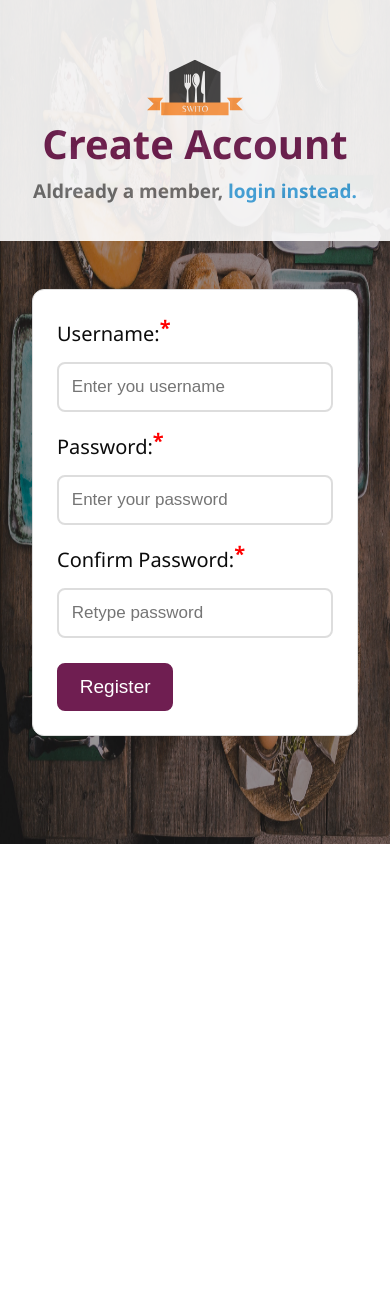
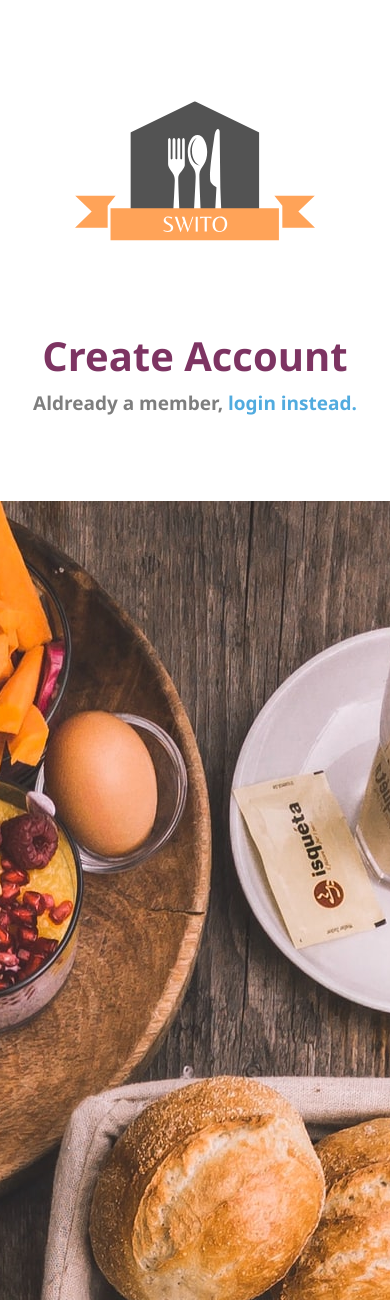
Before and after one commit to ASHIK11ab/swito, a Flask app: page /register in a window 390 px wide; the page is wider, and only the part inside the window is pictured. Shown: the top 1300 px of that part. Before the commit the page ends 844 px from the top of that part, so only its background shows below. Run offline with Flask 2, Linux system fonts and the light colour scheme; parts of the project's set-up code (start-up, migrations or seed data) failed here and were passed over.

Commit message:
major update & commented login-register.css

```diff
--- a/static/css/login-register.css
+++ b/static/css/login-register.css
@@ -1,7 +1,29 @@
+/* This stylesheet contains styles related to
+  the login and register page of the application. */
+/* ------------------------
+      Table of Contents
+   ------------------------
+     1. General styles
+     2. Information section
+     3. Form section
+     4. Animations
+     5. Media Queries
+*/
+
+
+/* ------------------------
+      1. General styles
+   ------------------------ */
 :root {
   --blue-link-color: #3EA2DC;
   --brand-color: #6F1E51;
   --light-bg-color: #fffbfb;
+}
+
+/* Giving `html` and `body` 100% height since the `main-container`
+  is going to have a 100% height of the window. */
+html, body {
+  height: 100%;
 }
 
 body {
@@ -9,30 +31,41 @@ body {
   font-family: 'Segoe UI', Tahoma, Geneva, Verdana, sans-serif;
 }
 
+/* Displaying the `info-section` and `form-section` using row layout. */
 .main-container {
-  width: 100%;
-  margin: 0;
+  width: 90%;
+  height: 100%;
+  margin: 0 auto;
   display: flex;
+  justify-content: space-between;
   align-items: center;
   box-sizing: border-box;
 }
 
+/* Background cover image displayed with half the viewport width. */
+.main-bg-cover {
+  position: fixed;
+  width: 50vw;
+  height: 100%;
+  top: 0;
+  left: 50vw;
+  filter: brightness(.6);
+  z-index: -1;
+}
+
+/* ---------------------------
+      2. Information section
+   --------------------------- */
+
+/* Displaying the elements using column layout. */
 .info-section, .form-section{
   display: flex;
   flex-direction: column;
   align-items: center;
-  justify-content: space-around;
   padding: 2rem;
-  box-sizing: border-box;
-  transition: background-color .4s;
 }
 
-.info-section {
-  width: 50vw;
-  background-color: var(--light-bg-color);
-}
-
-.info-section img {
+.info-section .logo {
   width: 200px;
   height: 120px;
   margin-bottom: -2rem;
@@ -48,7 +81,7 @@ body {
   font-size: 75px;
   margin: 0;
   color: var(--brand-color);
-  animation: slide-left 1.5s 1 forwards;
+  animation: slide-left 1s 1 forwards;
   opacity: 0;
 }
 
@@ -58,7 +91,7 @@ body {
   margin: 10px 0 0 0;
   font-size: 21px;
   color: #707070;
-  animation: opacity 1s 1.5s 1 forwards;
+  animation: opacity 1s .5s 1 forwards;
 }
 
 .info-section p a {
@@ -71,17 +104,9 @@ body {
   text-decoration: underline;
 }
 
-.form-section {
-  width: 50vw;
-  height: 100vh;
-}
-
-.form-section img {
-  position: fixed;
-  width: 50vw;
-  height: 100%;
-  filter: brightness(.6);
-}
+/* -------------
+      3. Form
+   ------------- */
 
 form {
   width: 500px;
@@ -93,16 +118,17 @@ form {
   z-index: 1;
 }
 
-label {
+form label {
   display: inline-block;
   color: #0c0c0c;
-  font-size: 20px;
+  font-size: 19px;
 }
 
+/* Indicator to indicate mandatory fields. */
 form sup {
   color: #ff0000;
   font-weight: bold;
-  font-size: 20px;
+  font-size: 19px;
 }
 
 form input {
@@ -113,6 +139,7 @@ form input {
   padding: .8rem;
   border: 2px solid #ddd;
   border-radius: 8px;
+  /* Changing the caret color to brand color. */
   caret-color: var(--brand-color);
   box-sizing: border-box;
   outline: none;
@@ -141,6 +168,20 @@ form button:hover {
   color: #fff;
 }
 
+/* Class used to style the error message. */
+.text-danger {
+  color: #da1b1b;
+  text-align: left;
+  margin: 5px 0 8px 0;
+  font-weight: 500;
+  font-size: 19px;
+}
+
+/* ------------------
+      4. Animations
+   ------------------ */
+
+/* Animates a element to slide from left. */
 @keyframes slide-left {
   0% {
     left: -35%;
@@ -156,44 +197,46 @@ form button:hover {
   }
 }
 
+/* Animates a element to visible from 0 opacity. */
 @keyframes opacity {
   from {opacity: 0; } to { opacity: 1; }
 }
 
+/* ---------------------
+      5. Media Queries
+   --------------------- */
+
 @media (max-width: 1220px) {
+  /* Displaying the  `info-section` and `form-section` in a column
+    layout on large devices. */
   .main-container {
     flex-direction: column;
-    width: 100%;
   }
 
-  .info-section, .form-section {
-    position: relative;
-    width: 100%;
-    height: auto;
+  /* The background image covers the entire window. */
+  .main-bg-cover {
+    width: 100vw;
+    left: 0;
   }
 
   .info-section {
+    width: 100vw;
     z-index: 1;
     opacity: .9;
     background-color: #fff;
     padding-bottom: 2.3rem;
+    box-sizing: border-box;
   }
 
   .form-section {
     margin-top: 3rem;
-    background-color: var(--light-bg-color);
     padding-top: 0rem;
-  }
-
-  .form-section img {
-    width: 100vw;
-    height: 100vh;
-    top: 0;
-    left: 0;
   }
 }
 
+/* Media queries for medium size devices. */
 @media (max-width: 700px) {
+  /* Resetting the font sizes. */
   .info-section h1 {
     font-size: 60px;
   }
```
